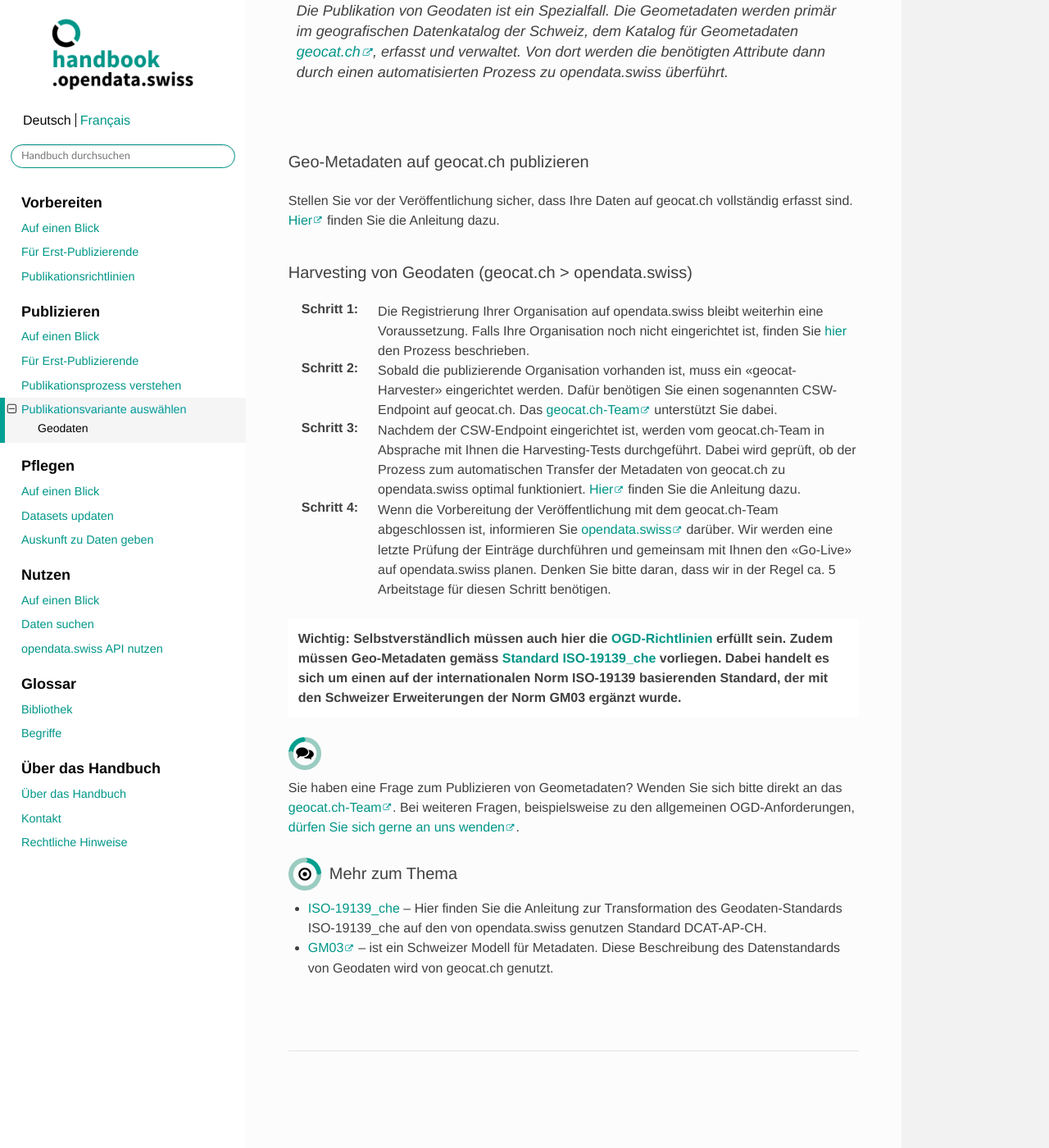
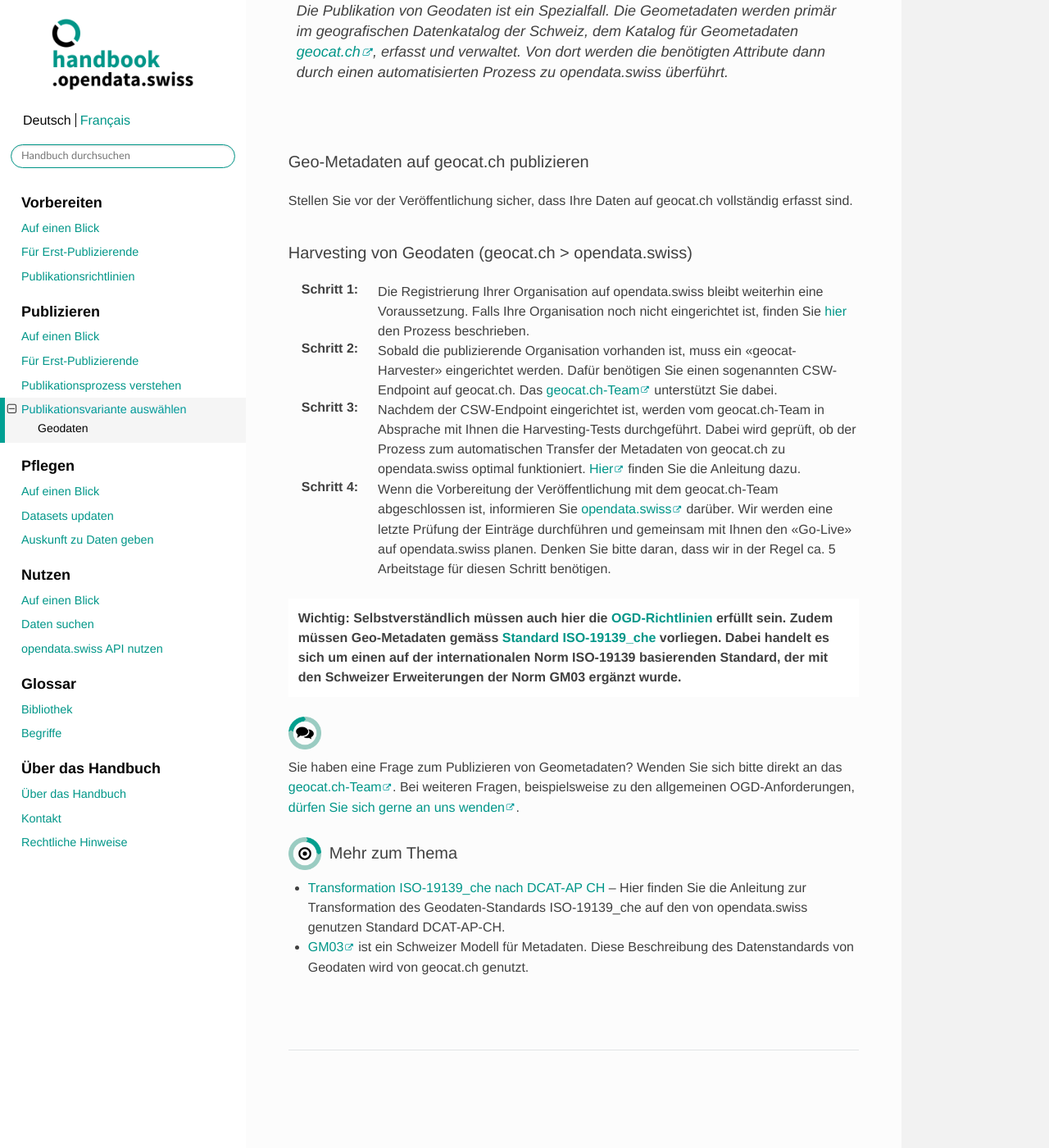
Before and after one commit to opendata-swiss/ogdch-handbook, a Sphinx documentation site: the page built from source/content/publizieren/publikationsvarianten/geodaten.rst, in a window 1280 px wide and 1400 px high, scrolled down 287 px. Shown: the whole window at 82% size. Built offline with Sphinx 7.4.7 and the Read the Docs theme 2.0.0, drawn with Linux system fonts in a browser that asks for light colours; cross-references to code outside the pages are shown as plain code.

Commit message:
fix bugs on geodaten page

```diff
--- a/source/content/publizieren/publikationsvarianten/geodaten.rst
+++ b/source/content/publizieren/publikationsvarianten/geodaten.rst
@@ -26,8 +26,6 @@ Geo-Metadaten auf geocat.ch publizieren
 
 Stellen Sie vor der Veröffentlichung sicher,
 dass Ihre Daten auf geocat.ch vollständig erfasst sind.
-`Hier <https://www.geocat.admin.ch/de/dokumentation/opendata.html>`__
-finden Sie die Anleitung dazu.
 
 Harvesting von Geodaten (geocat.ch > opendata.swiss)
 -----------------------------------------------------
@@ -80,5 +78,5 @@ Bei weiteren Fragen, beispielsweise zu den allgemeinen OGD-Anforderungen,
 
    Mehr zum Thema
 
-- :doc:`ISO-19139_che <../../glossar/bibliothek/geocat-mapping>` – Hier finden Sie die Anleitung zur Transformation des Geodaten-Standards ISO-19139_che auf den von opendata.swiss genutzen Standard DCAT-AP-CH.
-- `GM03 <https://www.geocat.admin.ch/de/dokumentation/gm03.html>`__ – ist ein Schweizer Modell für Metadaten. Diese Beschreibung des Datenstandards von Geodaten wird von geocat.ch genutzt.
+- :doc:`Transformation ISO-19139_che nach DCAT-AP CH <../../glossar/bibliothek/geocat-mapping>` – Hier finden Sie die Anleitung zur Transformation des Geodaten-Standards ISO-19139_che auf den von opendata.swiss genutzen Standard DCAT-AP-CH.
+- `GM03 <https://www.geocat.admin.ch/de/dokumentation/gm03.html>`__ ist ein Schweizer Modell für Metadaten. Diese Beschreibung des Datenstandards von Geodaten wird von geocat.ch genutzt.
```
